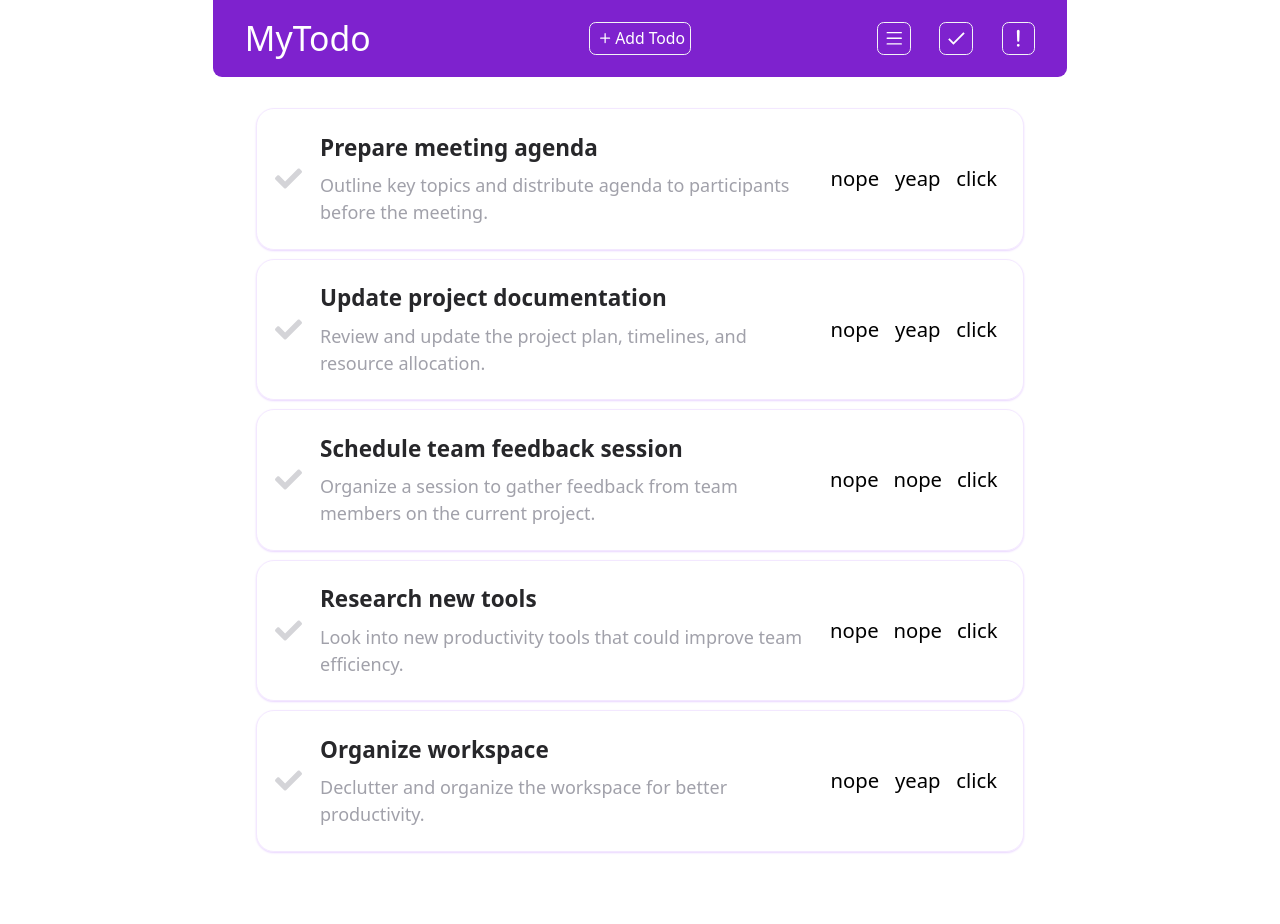
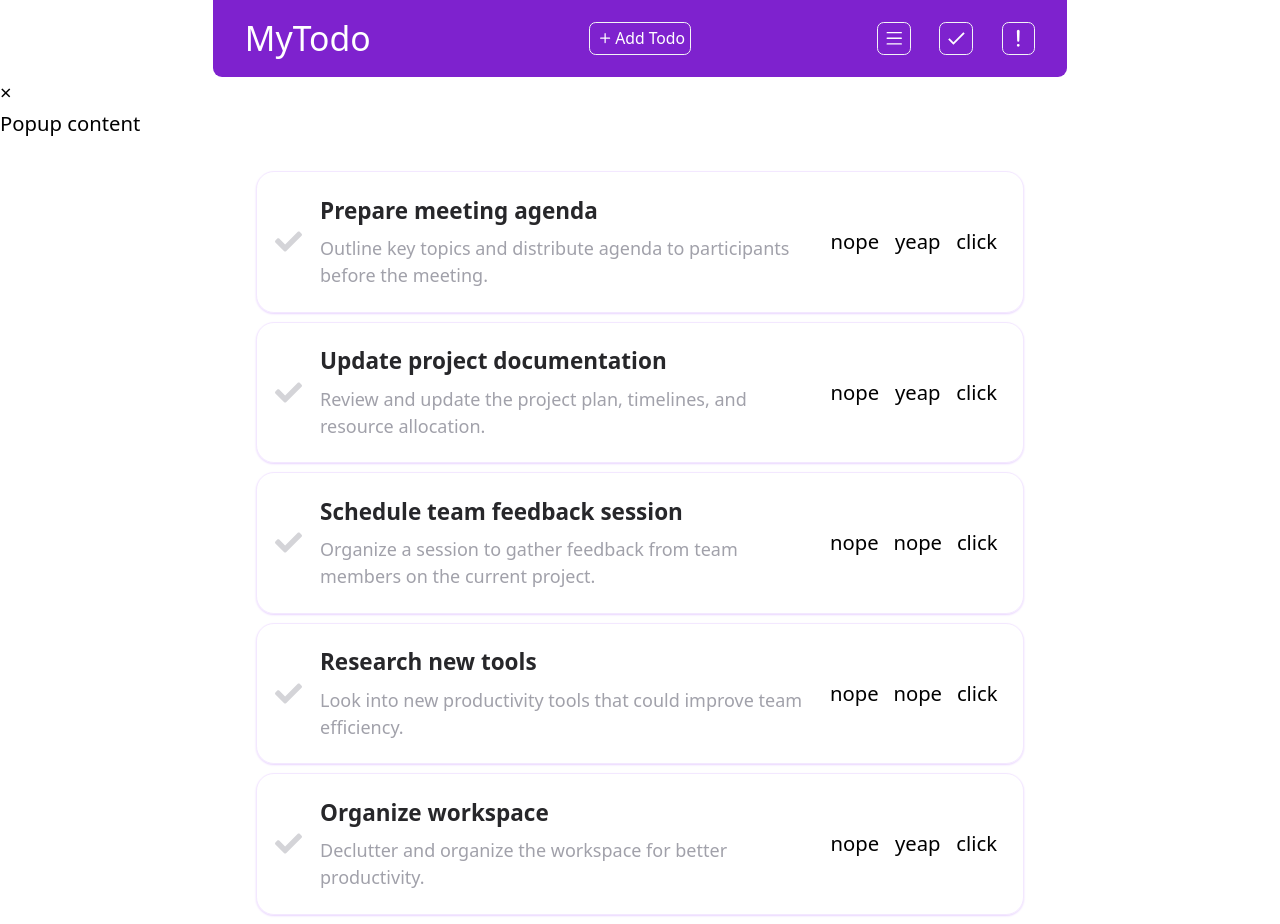
Before and after one commit to pluxxury1999/todo-list, a React (Vite) app: page /all in a window 1280 px wide. Both pictures are taken after a click on the button "Add Todo". Before the commit the page ends 861 px from the top, so only its background shows below. Built offline with nearby package versions, Linux system fonts and the light colour scheme.

Commit message:
added popup component

```diff
--- a/src/components/App.tsx
+++ b/src/components/App.tsx
@@ -14,7 +14,7 @@ function App() {
             <Routes>
                 <Route path={"/"} element={<Navigate to={"/all"} replace />} />
                 <Route path={"/all"} element={<TodoList />} />
-                <Route path={"*"} element={<div>not found</div>} />
+                <Route path={"*"} element={<div>Not Found</div>} />
             </Routes>
         </Router>
     );
--- a/src/components/header/Header.tsx
+++ b/src/components/header/Header.tsx
@@ -1,17 +1,30 @@
 import styles from "./Header.module.scss";
 import NavBar from "../navbar/NavBar.tsx";
 import { IoIosAdd } from "react-icons/io";
+import { useState } from "react";
+import Popup from "../pop-up/PopUp.tsx";
 
 const Header = () => {
+    const [isOpen, setIsOpen] = useState(false);
+
+    const PopupHandler = () => {
+        setIsOpen(true);
+    };
+
     return (
+        <>
             <header className={styles.header}>
                 <h1>MyTodo</h1>
-            <button title={"Add Todo"}>
+                <button title={"Add Todo"} onClick={PopupHandler}>
                     <IoIosAdd className={styles.icon} />
                     {"Add Todo"}
                 </button>
                 <NavBar />
             </header>
+            <Popup isOpen={isOpen} onClose={() => setIsOpen(false)}>
+                <div>Popup content</div>
+            </Popup>
+        </>
     );
 };
 
--- /dev/null
+++ b/src/components/pop-up/PopUp.tsx
@@ -0,0 +1,19 @@
+import { IPopupProps } from "../../types/propsTypes.ts";
+import React from "react";
+
+const Popup: React.FC<IPopupProps> = ({ children, isOpen, onClose }) => {
+    if (!isOpen) {
+        return null;
+    }
+
+    return (
+        <div onClick={onClose}>
+            <div onClick={e => e.stopPropagation()}>
+                <button onClick={onClose}>×</button>
+                {children}
+            </div>
+        </div>
+    );
+};
+
+export default Popup;
```
Also changed, not shown: src/types/propsTypes.ts (+7 -0 lines), src/components/pop-up/PopUp.module.scss (added). Lines whose indentation alone changed are shown as unchanged.
